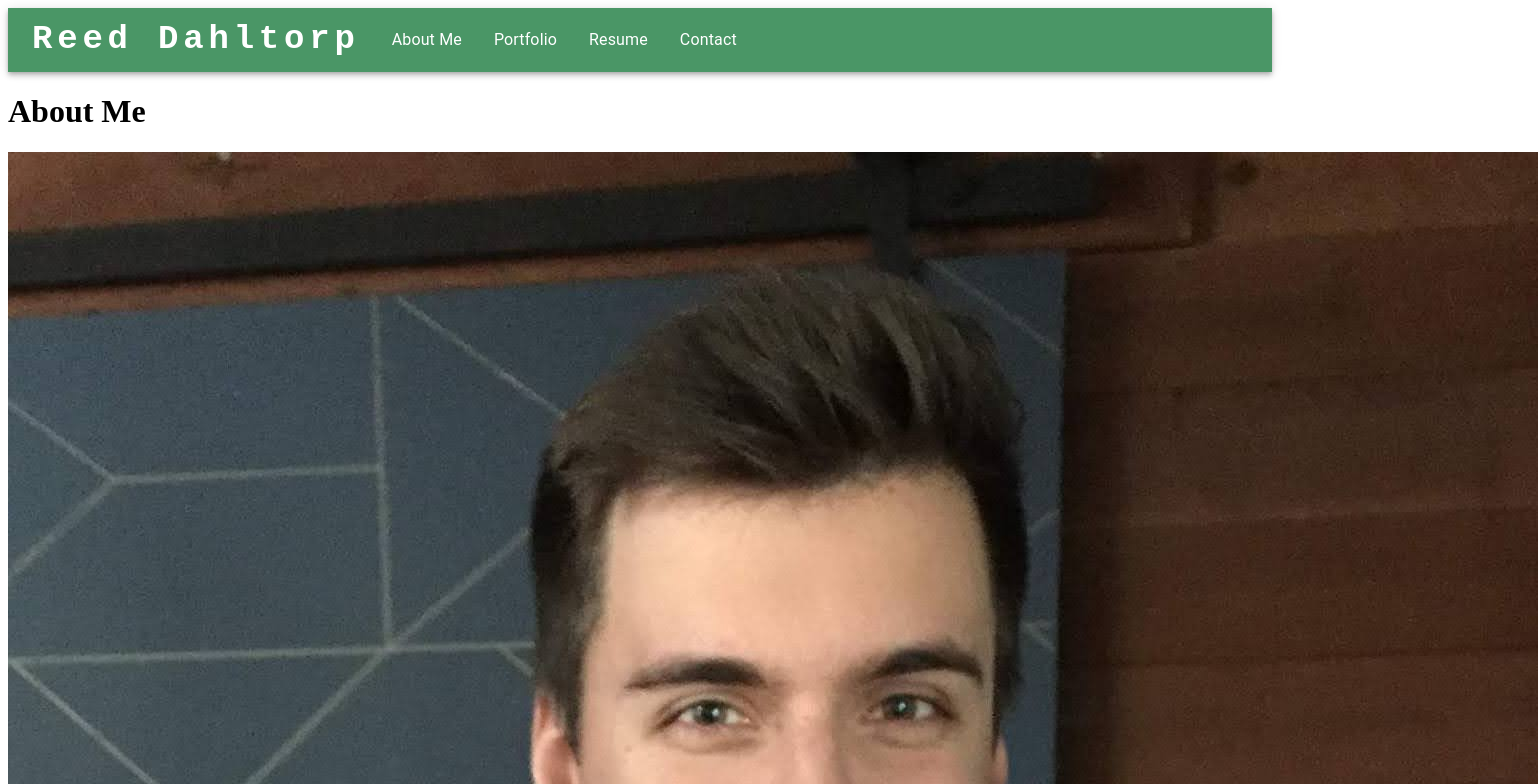
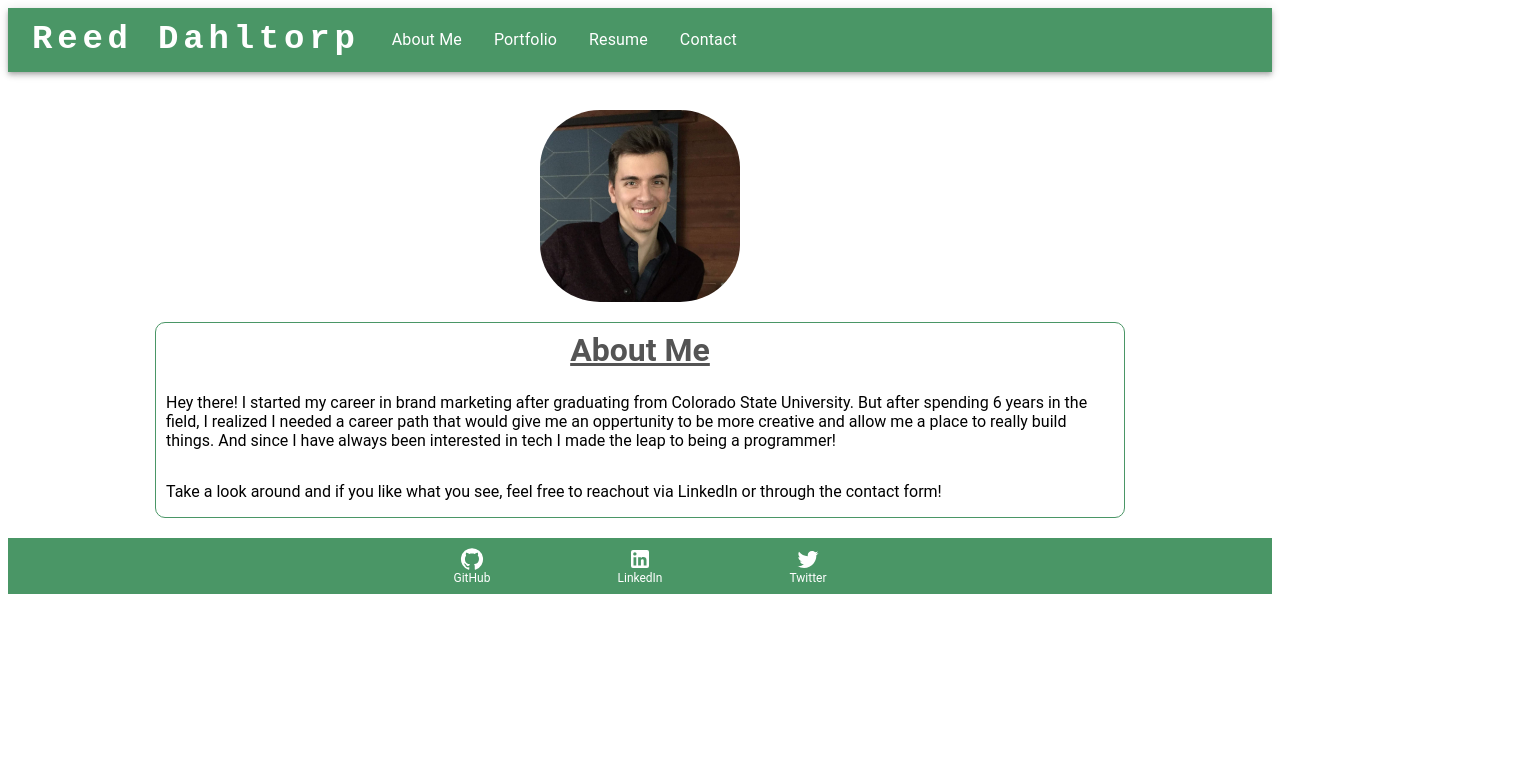
Before and after one commit to rdahltorp/rd-react-portfolio, a React (Create React App) app: page / in a window 1280 px wide. Shown: the top 784 px of the page, 1538 px wide, since content can reach past the window. Built offline with nearby package versions, Linux system fonts and the light colour scheme.

Commit message:
Added styling for Resume and About pages

```diff
--- /dev/null
+++ b/src/App.css
@@ -0,0 +1,53 @@
+* {
+    font-family: "Roboto","Helvetica","Arial",sans-serif;
+}
+
+h1 {
+    color: #545454;
+    text-decoration: underline;
+}
+
+button {
+    background-color: #4A9666;
+    color: white;
+    border: 2px solid #4A9666;
+    box-shadow: 10px 5px 15px #5454;
+    margin: 30px;
+    border-radius: 10px;
+    padding: 3px 8px;
+}
+
+.mainContainer {
+    display: flex;
+    flex-direction: column;
+    align-items: center;
+}
+
+.profileImg {
+    width: 200px;
+    border-radius: 30%;
+    margin-top: 3%;
+}
+
+.aboutMeTitle {
+    color: #545454;
+    margin: 8px;
+    align-self: center;
+}
+
+.profileDesc {
+    width: 75%;
+    border: 1px solid #4A9666;
+    margin: 20px;
+    border-radius: 10px;
+    padding: 0px 10px 0px 10px;
+    display: flex;
+    flex-direction: column;
+}
+
+.resumeImg {
+    width: 600px;
+    border: solid #545454 1px;
+    border-radius: 10px;
+    box-shadow: 10px 5px 15px #5454;
+}
--- a/src/App.js
+++ b/src/App.js
@@ -1,5 +1,6 @@
 import React from "react";
-import PageHandler from "./components/PageHandler"
+import PageHandler from "./components/PageHandler";
+import './App.css';
 
 function App() {
   return (
--- a/src/components/Pages/About.js
+++ b/src/components/Pages/About.js
@@ -3,14 +3,14 @@ import profileImage from '../../assets/images/profileImage.jpg'
 
 export default function About() {
     return (
-        <div>
-            <h1>About Me</h1>
+        <div className="mainContainer">
+            <img src={profileImage} alt="Reed" className="profileImg" />
 
-            <img src={profileImage} alt="Reed" />
-
-            <p>Hey there!</p>
-            <p>I started my career in brand marketing after graduating from Colorado State University. But after spending 6 years in the field, I realized I needed a career path that would give me an oppertunity to be more creative and allow me a place to really build things. And since I have always been interested in tech I made the leap to being a programmer!</p>
-            <p>Take a look around and if you like what you see, feel free to reachout via LinkedIn or through the contact form!</p>
+            <div className="profileDesc">
+                <h1 className="aboutMeTitle">About Me</h1>
+                <p>Hey there! I started my career in brand marketing after graduating from Colorado State University. But after spending 6 years in the field, I realized I needed a career path that would give me an oppertunity to be more creative and allow me a place to really build things. And since I have always been interested in tech I made the leap to being a programmer!</p>
+                <p>Take a look around and if you like what you see, feel free to reachout via LinkedIn or through the contact form!</p>
+            </div>
         </div>
     )
 }
--- a/src/components/Pages/Resume.js
+++ b/src/components/Pages/Resume.js
@@ -16,10 +16,10 @@ export default function Contact() {
     }
 
     return (
-        <div>
+        <div className="mainContainer">
             <h1>Resume</h1>
 
-            <img src={resumeImage} alt="Resume" />
+            <img src={resumeImage} alt="Resume" className="resumeImg" />
 
             <div>
                 <button id="downloadBtn" onClick={downloadFile}>Download a copy</button>
```
Also changed, not shown: src/components/Header/navigation.js (+0 -52 lines).
